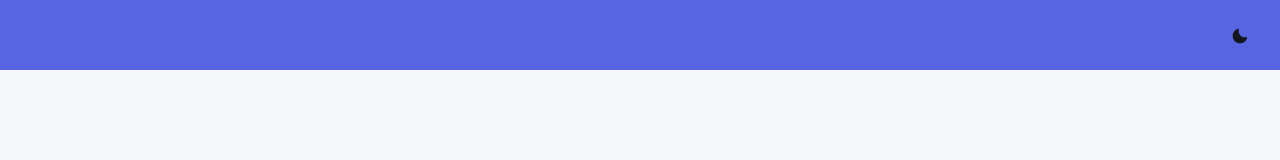
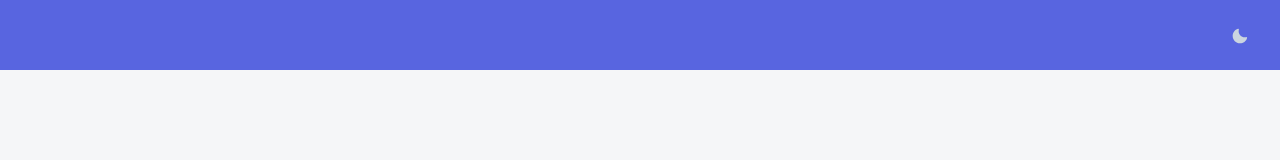
Before and after one commit to jonescamilla/job-board, a Next.js app: page / in a window 1280 px wide. Shown: the top 160 px of the page. Built offline with nearby package versions, Linux system fonts and the light colour scheme.

Commit message:
add specific colors to icons based on color mode

```diff
--- a/src/components/ColorModeSwitch.tsx
+++ b/src/components/ColorModeSwitch.tsx
@@ -22,7 +22,7 @@ export const ColorModeSwitch = () => {
         onClick={toggleColorMode}
       >
         <VisuallyHidden>Color Mode Toggle</VisuallyHidden>
-        {isDark ? <SunIcon /> : <MoonIcon />}
+        {isDark ? <SunIcon color="white" /> : <MoonIcon color="gray.300" />}
       </Button>
     </Tooltip>
   );
```
